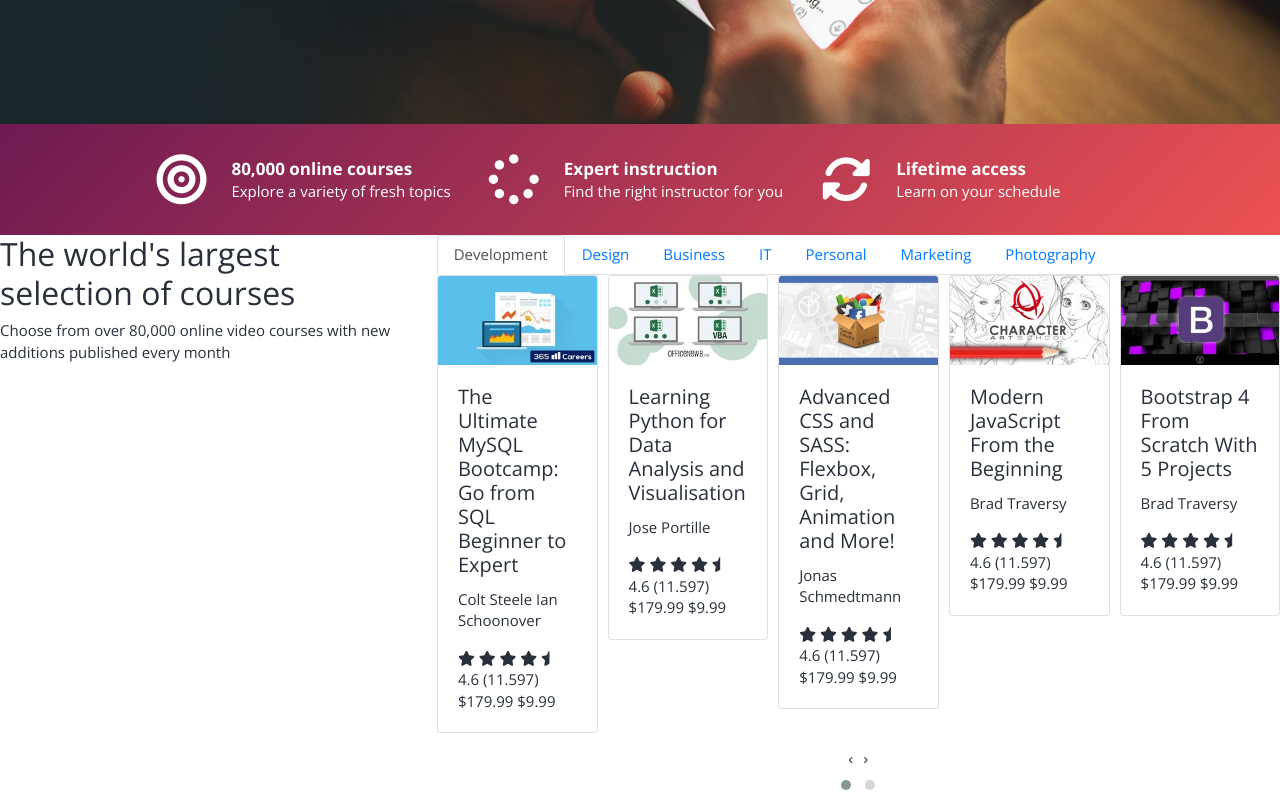
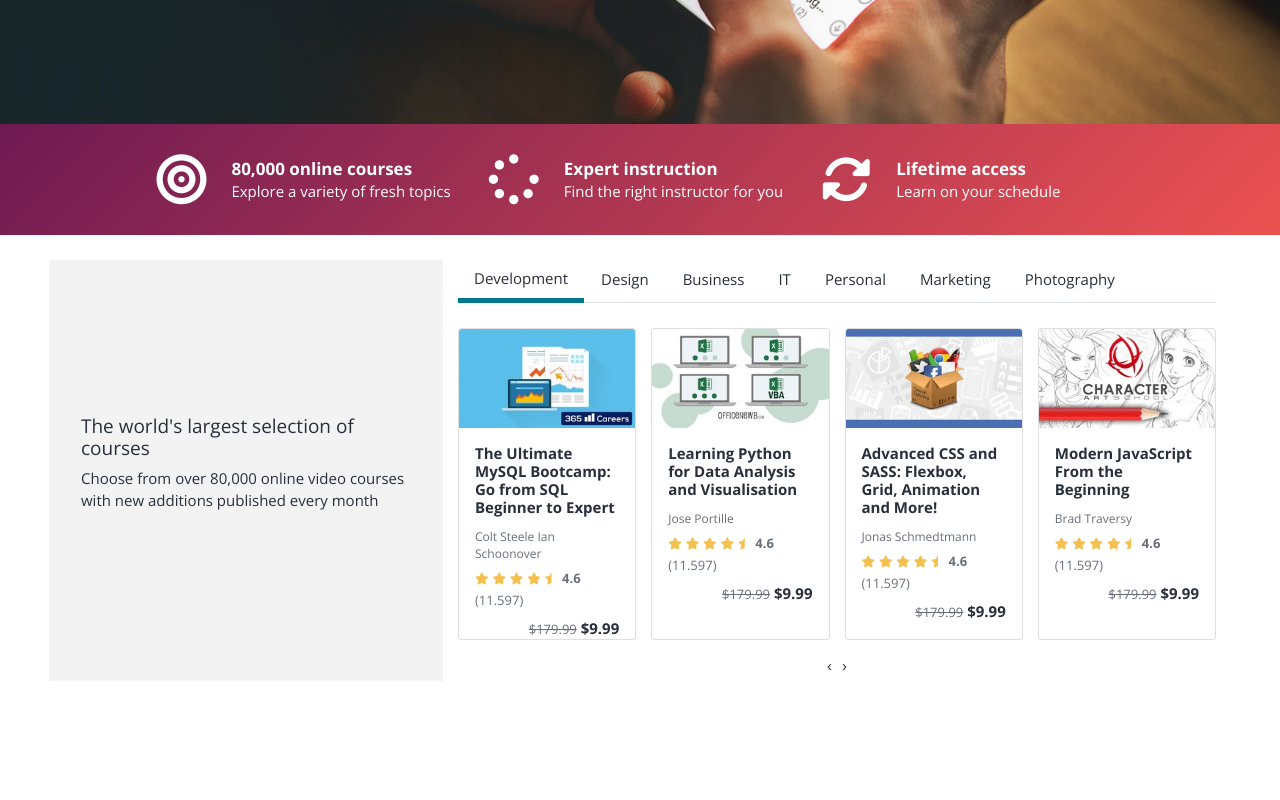
Before and after one commit to nganle2911/CyberLearn_Front-end_Foundation, a plain HTML site: page E-Learning_SASS_Project/index.html in a window 1280 px wide. Shown: the part 497-1297 px from the top of the page. After the commit the page ends 1203 px from the top, so only its background shows below. Drawn offline with nearby package versions, Linux system fonts and the light colour scheme.

Commit message:
SASS for Courses - P2

```diff
--- a/E-Learning_SASS_Project/index.html
+++ b/E-Learning_SASS_Project/index.html
@@ -147,18 +147,18 @@
 <section class="courses">
     <div class="courses__content">
         <div class="row">
-                <div class="col-4">
-                    <div class="courses__left">
+            <div class="col-4 courses__left">
+                <div>
                     <h2>The world's largest selection of courses</h2>
                     <p>Choose from over 80,000 online video courses with new additions published every month</p>
                 </div>
             </div>
-                <div class="col-8">
-                    <div class="courses__right">
+            <div class="col-8 courses__right">
+                <div>
                     <ul class="nav nav-tabs" id="myTab" role="tablist">
                         <li class="nav-item" role="presentation">
-                                <a class="nav-link active" id="dev-tab" data-toggle="tab" href="#dev" role="tab" aria-controls="home"
-                                    aria-selected="true">Development</a>
+                            <a class="nav-link active" id="dev-tab" data-toggle="tab" href="#dev" role="tab"
+                                aria-controls="home" aria-selected="true">Development</a>
                         </li>
                         <li class="nav-item" role="presentation">
                             <a class="nav-link" id="design-tab" data-toggle="tab" href="#design" role="tab"
@@ -191,7 +191,8 @@
                                 <div class="card">
                                     <img src="./img/kh1.jpg" class="card-img-top" alt="kh1">
                                     <div class="card-body">
-                                            <h5 class="card-title">The Ultimate MySQL Bootcamp: Go from SQL Beginner to Expert</h5>
+                                        <h5 class="card-title">The Ultimate MySQL Bootcamp: Go from SQL Beginner to
+                                            Expert</h5>
                                         <p class="card-text">Colt Steele Ian Schoonover</p>
                                         <div class="card__stars">
                                             <span>
@@ -201,8 +202,8 @@
                                                 <i class="fa fa-star"></i>
                                                 <i class="fa fa-star-half"></i>
                                             </span>
-                                                <span>4.6</span>
-                                                <span>(11.597)</span>
+                                            <span class="card__rate">4.6</span>
+                                            <span class="card__total">(11.597)</span>
                                         </div>
                                         <div class="card__price">
                                             <span>$179.99</span>
@@ -223,8 +224,8 @@
                                                 <i class="fa fa-star"></i>
                                                 <i class="fa fa-star-half"></i>
                                             </span>
-                                                <span>4.6</span>
-                                                <span>(11.597)</span>
+                                            <span class="card__rate">4.6</span>
+                                            <span class="card__total">(11.597)</span>
                                         </div>
                                         <div class="card__price">
                                             <span>$179.99</span>
@@ -235,7 +236,8 @@
                                 <div class="card">
                                     <img src="./img/kh3.jpg" class="card-img-top" alt="kh3">
                                     <div class="card-body">
-                                            <h5 class="card-title">Advanced CSS and SASS: Flexbox, Grid, Animation and More!</h5>
+                                        <h5 class="card-title">Advanced CSS and SASS: Flexbox, Grid, Animation and More!
+                                        </h5>
                                         <p class="card-text">Jonas Schmedtmann</p>
                                         <div class="card__stars">
                                             <span>
@@ -245,8 +247,8 @@
                                                 <i class="fa fa-star"></i>
                                                 <i class="fa fa-star-half"></i>
                                             </span>
-                                                <span>4.6</span>
-                                                <span>(11.597)</span>
+                                            <span class="card__rate">4.6</span>
+                                            <span class="card__total">(11.597)</span>
                                         </div>
                                         <div class="card__price">
                                             <span>$179.99</span>
@@ -267,8 +269,8 @@
                                                 <i class="fa fa-star"></i>
                                                 <i class="fa fa-star-half"></i>
                                             </span>
-                                                <span>4.6</span>
-                                                <span>(11.597)</span>
+                                            <span class="card__rate">4.6</span>
+                                            <span class="card__total">(11.597)</span>
                                         </div>
                                         <div class="card__price">
                                             <span>$179.99</span>
@@ -289,8 +291,8 @@
                                                 <i class="fa fa-star"></i>
                                                 <i class="fa fa-star-half"></i>
                                             </span>
-                                                <span>4.6</span>
-                                                <span>(11.597)</span>
+                                            <span class="card__rate">4.6</span>
+                                            <span class="card__total">(11.597)</span>
                                         </div>
                                         <div class="card__price">
                                             <span>$179.99</span>
@@ -301,7 +303,8 @@
                                 <div class="card">
                                     <img src="./img/kh6.jpg" class="card-img-top" alt="kh6">
                                     <div class="card-body">
-                                            <h5 class="card-title">iOS 12 & Swift - The Complete iOS App Development Bootcamp</h5>
+                                        <h5 class="card-title">iOS 12 & Swift - The Complete iOS App Development
+                                            Bootcamp</h5>
                                         <p class="card-text">Angela Yu</p>
                                         <div class="card__stars">
                                             <span>
@@ -311,8 +314,8 @@
                                                 <i class="fa fa-star"></i>
                                                 <i class="fa fa-star-half"></i>
                                             </span>
-                                                <span>4.6</span>
-                                                <span>(11.597)</span>
+                                            <span class="card__rate">4.6</span>
+                                            <span class="card__total">(11.597)</span>
                                         </div>
                                         <div class="card__price">
                                             <span>$179.99</span>
@@ -322,12 +325,17 @@
                                 </div>
                             </div>
                         </div>
-                            <div class="tab-pane fade" id="design" role="tabpanel" aria-labelledby="profile-tab">Design</div>
-                            <div class="tab-pane fade" id="business" role="tabpanel" aria-labelledby="contact-tab">Business</div>
+                        <div class="tab-pane fade" id="design" role="tabpanel" aria-labelledby="profile-tab">Design
+                        </div>
+                        <div class="tab-pane fade" id="business" role="tabpanel" aria-labelledby="contact-tab">Business
+                        </div>
                         <div class="tab-pane fade" id="it" role="tabpanel" aria-labelledby="contact-tab">IT</div>
-                            <div class="tab-pane fade" id="personal" role="tabpanel" aria-labelledby="contact-tab">Personal</div>
-                            <div class="tab-pane fade" id="mkt" role="tabpanel" aria-labelledby="contact-tab">Marketing</div>
-                            <div class="tab-pane fade" id="photography" role="tabpanel" aria-labelledby="contact-tab">Photography</div>
+                        <div class="tab-pane fade" id="personal" role="tabpanel" aria-labelledby="contact-tab">Personal
+                        </div>
+                        <div class="tab-pane fade" id="mkt" role="tabpanel" aria-labelledby="contact-tab">Marketing
+                        </div>
+                        <div class="tab-pane fade" id="photography" role="tabpanel" aria-labelledby="contact-tab">
+                            Photography</div>
                     </div>
                 </div>
             </div>
@@ -376,10 +384,11 @@
 <!-- OWL CAROUSEL JS -->
 <script src="./js/owl.carousel.min.js"></script>
 <script>
-        $('.owl-carousel').owlCarousel({
+    $('.courses__carousel').owlCarousel({
         loop: true,
-            margin: 10,
+        margin: 15,
         nav: true,
+        dots: false,
         responsive: {
             0: {
                 items: 1
@@ -388,7 +397,7 @@
                 items: 3
             },
             1000: {
-                    items: 5
+                items: 4
             }
         }
     })
--- /dev/null
+++ b/E-Learning_SASS_Project/sass/Components/_card.scss
@@ -0,0 +1,47 @@
+.card {
+    height: 312px;
+
+    .card-body {
+        padding: 1rem;
+
+        .card-title {
+            @include styleText($color-black-0, $font-size-0, $font-weight-1);
+        }
+
+        .card-text {
+            @include styleText($color-grey-0, $font-size-1 - 1, $font-weight-0);
+            margin: $margin-0 0;
+        }
+
+        .card__stars {
+
+            i {
+                @include styleText($color-yellow-0, $font-size-1 - 1, $font-weight-3);
+            }
+
+            .card__rate {
+                @include styleText($color-grey-0, $font-size-1, $font-weight-1);
+            }
+
+            .card__total {
+                @include styleText($color-grey-0, $font-size-1, $font-weight-0);
+            }
+        }
+
+        .card__price {
+            text-align: right;
+            padding: $padding-0 - 2 0;
+
+            span {
+                &:first-child {
+                    @include styleText($color-grey-0, $font-size-1, $font-weight-0);
+                    text-decoration: line-through;
+                }
+
+                &:last-child {
+                    @include styleText($color-black-0, $font-size-0, $font-weight-1);
+                }
+            }
+        }
+    }
+}
--- a/E-Learning_SASS_Project/sass/Helpers/_variables.scss
+++ b/E-Learning_SASS_Project/sass/Helpers/_variables.scss
@@ -33,6 +33,7 @@ $font-size-6: 50px;
 $font-weight-0: normal;
 $font-weight-1: 600;
 $font-weight-2: 700;
+$font-weight-3: 900;
 
 // Line-height
 $line-height-0: 1.43;
--- /dev/null
+++ b/E-Learning_SASS_Project/sass/Layouts/_courses.scss
@@ -0,0 +1,40 @@
+.courses {
+    margin: $margin-1 0;
+
+    .courses__content {
+        width: 90%;
+        margin: auto;
+
+        .courses__left {
+            background-color: $color-grey-1;
+            padding: 0 2rem;
+            display: flex;
+            align-items: center;
+
+            h2 {
+                @include styleText($color-black-0, $font-size-3 + 1, $font-weight-0);
+            }
+        }
+
+        .courses__right {
+
+            #myTab {
+                margin-bottom: $margin-1;
+
+                .nav-link {
+                    @include styleText($color-black-0, $font-size-0, $font-weight-0);
+
+                    &:hover {
+                        border: 1px solid transparent;
+                        @include styleText($color-blue-0, $font-size-0, $font-weight-0);
+                    }
+
+                    &.active {
+                        border: none;
+                        border-bottom: 5px solid $color-blue-0;
+                    }
+                }
+            }
+        }
+    }
+}
--- a/E-Learning_SASS_Project/sass/main.scss
+++ b/E-Learning_SASS_Project/sass/main.scss
@@ -13,10 +13,12 @@
 @import './Layouts/header';
 @import './Layouts/footer';
 @import './Layouts/intro';
+@import './Layouts/courses';
 
 // Components
 @import './Components/button';
 @import './Components/cover';
+@import './Components/card';
 
 // Pages
 @import './Pages/home';
```
Also changed, not shown: E-Learning_SASS_Project/css/main.css, 1 other file. Lines whose indentation alone changed are shown as unchanged.
